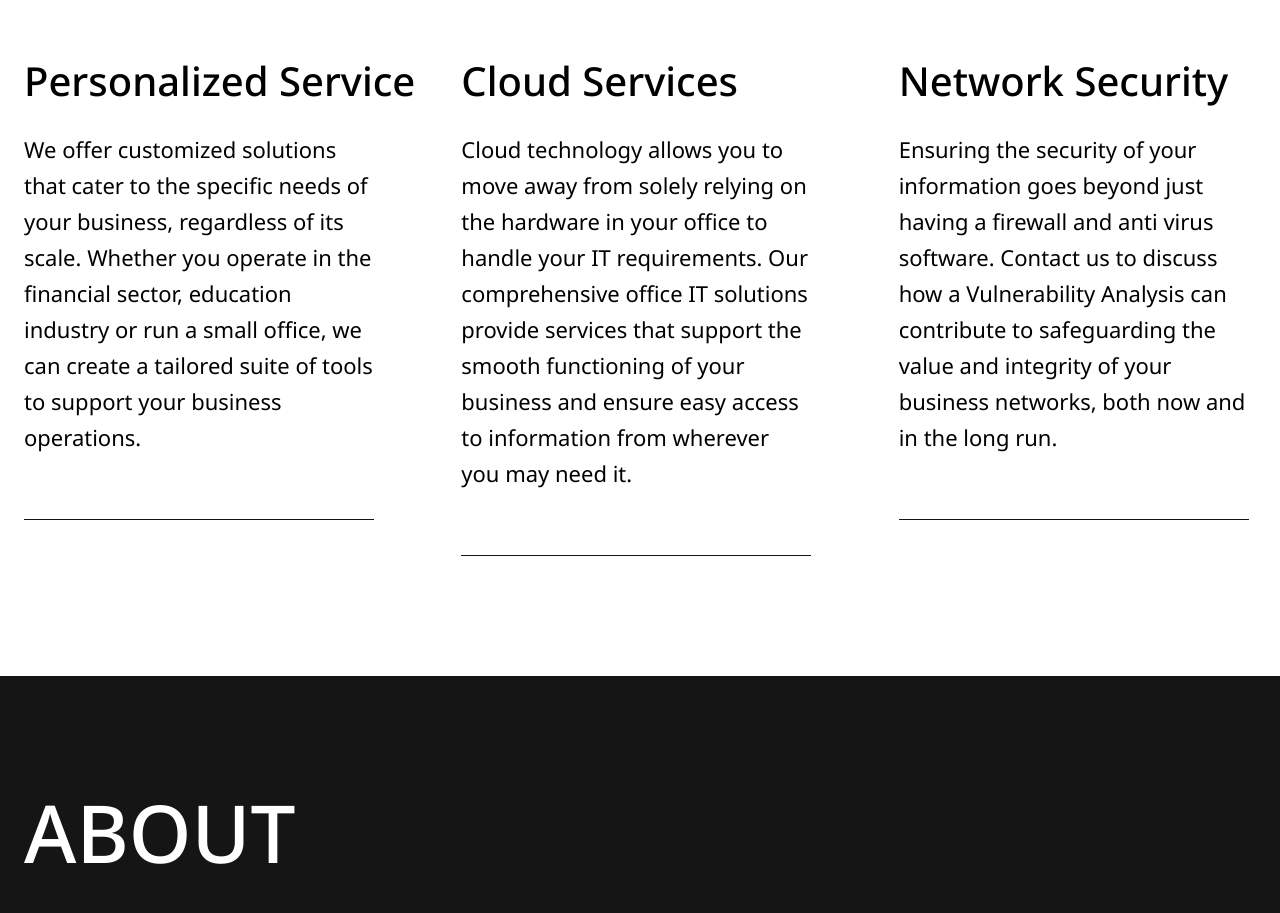
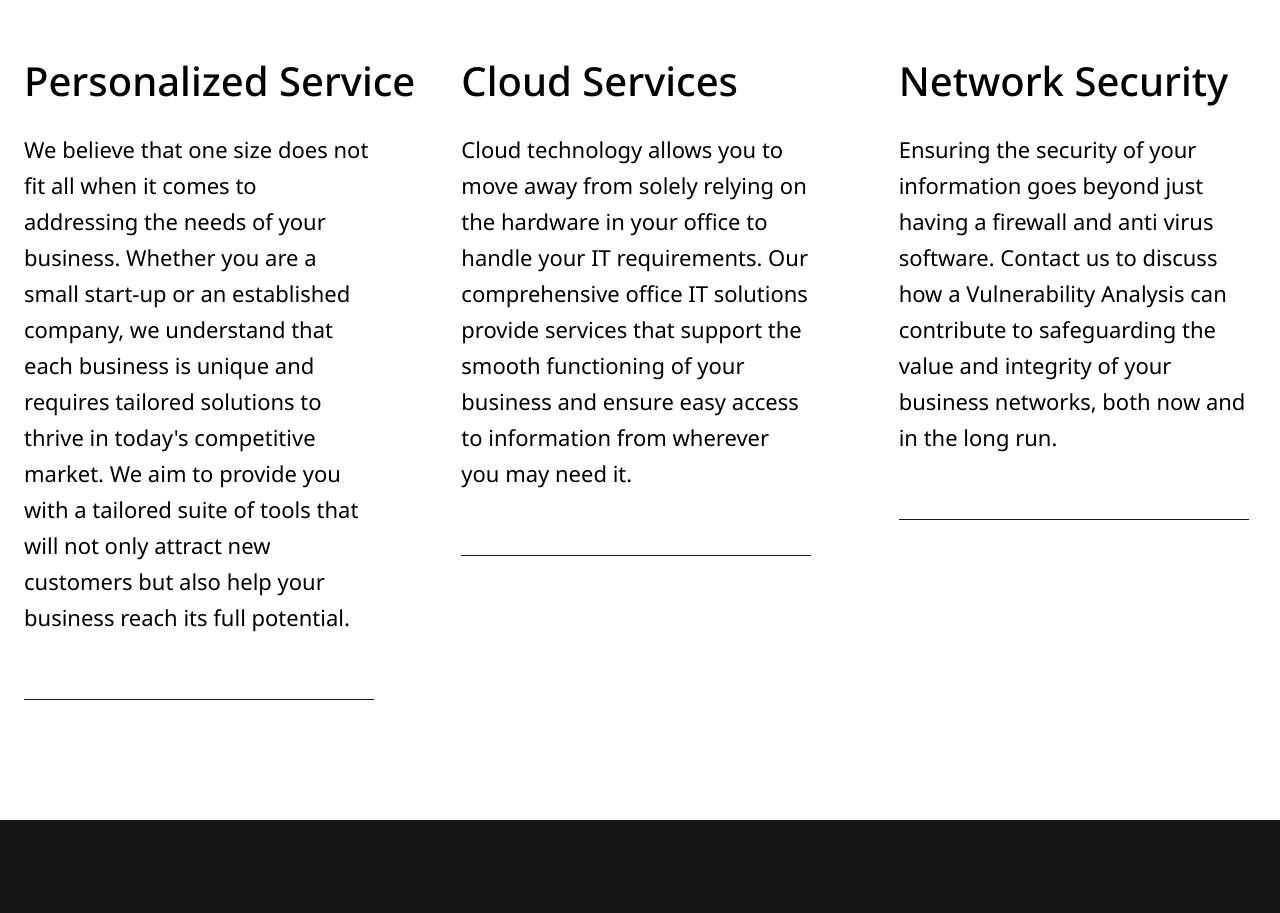
Before and after one commit to dlitovit/dlitovit.github.io, a website built with Parcel: page index.html in a window 1280 px wide. Shown: the part 1941-2854 px from the top of the page. Built offline with nearby package versions, Linux system fonts and the light colour scheme.

Commit message:
Update index.html

```diff
--- a/index.html
+++ b/index.html
@@ -154,11 +154,10 @@
               <h3 class="service-title"><span>Personalized Service</span></h3>
               <span class="service-description">
                 <span>
-                  We offer customized solutions that cater to the specific needs
-                  of your business, regardless of its scale. Whether you operate
-                  in the financial sector, education industry or run a small
-                  office, we can create a tailored suite of tools to support
-                  your business operations.
+                  We believe that one size does not fit all when it comes to addressing the needs of your business. Whether you
+                  are a small start-up or an established company, we understand that each business is unique and requires
+                  tailored solutions to thrive in today's competitive market. We aim to provide you with a tailored suite of
+                  tools that will not only attract new customers but also help your business reach its full potential.
                 </span>
               </span>
             </div>
```
